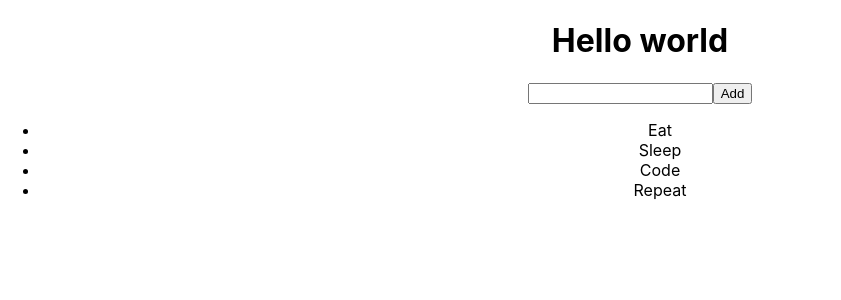
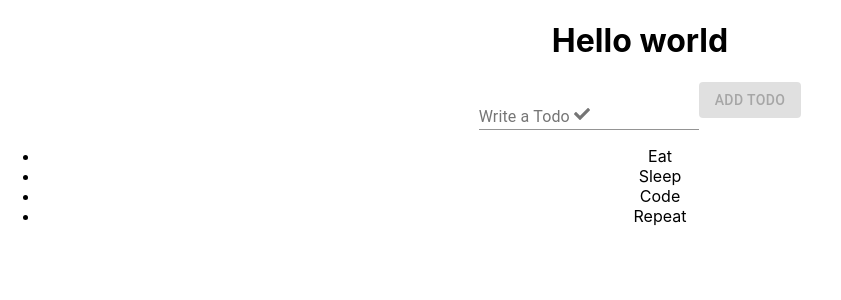
Before and after one commit to imjoymhnt/Todo-React-Firebase, a React (Create React App) app: page / in a window 1280 px wide. Shown: the top 300 px of the page, without its empty margins (0-841 px from the left). Built offline with nearby package versions, Linux system fonts and the light colour scheme.

Commit message:
add material ui and react icons

```diff
--- a/package.json
+++ b/package.json
@@ -3,11 +3,13 @@
   "version": "0.1.0",
   "private": true,
   "dependencies": {
+    "@material-ui/core": "^4.11.3",
     "@testing-library/jest-dom": "^5.11.4",
     "@testing-library/react": "^11.1.0",
     "@testing-library/user-event": "^12.1.10",
     "react": "^17.0.1",
     "react-dom": "^17.0.1",
+    "react-icons": "^4.2.0",
     "react-scripts": "4.0.3",
     "web-vitals": "^1.0.1"
   },
--- a/src/App.js
+++ b/src/App.js
@@ -1,4 +1,6 @@
 import React, { useState } from "react";
+import { Button, FormControl, Input, InputLabel } from "@material-ui/core";
+import { FaCheck } from "react-icons/fa";
 import "./App.css";
 
 function App() {
@@ -16,10 +18,22 @@ function App() {
     <div className="App">
       <h1>Hello world</h1>
       <form>
-        <input value={input} onChange={(e) => setInput(e.target.value)} />
-        <button type="submit" onClick={addTodo}>
-          Add
-        </button>
+        <FormControl>
+          <InputLabel htmlFor="my-input">
+            Write a Todo <FaCheck />
+          </InputLabel>
+          <Input value={input} onChange={(e) => setInput(e.target.value)} />
+        </FormControl>
+
+        <Button
+          disabled={!input}
+          type="submit"
+          onClick={addTodo}
+          variant="contained"
+          color="primary"
+        >
+          Add Todo
+        </Button>
       </form>
 
       <ul>
```
Also changed, not shown: 1 other file (tests, documents, lock files or other folders).
